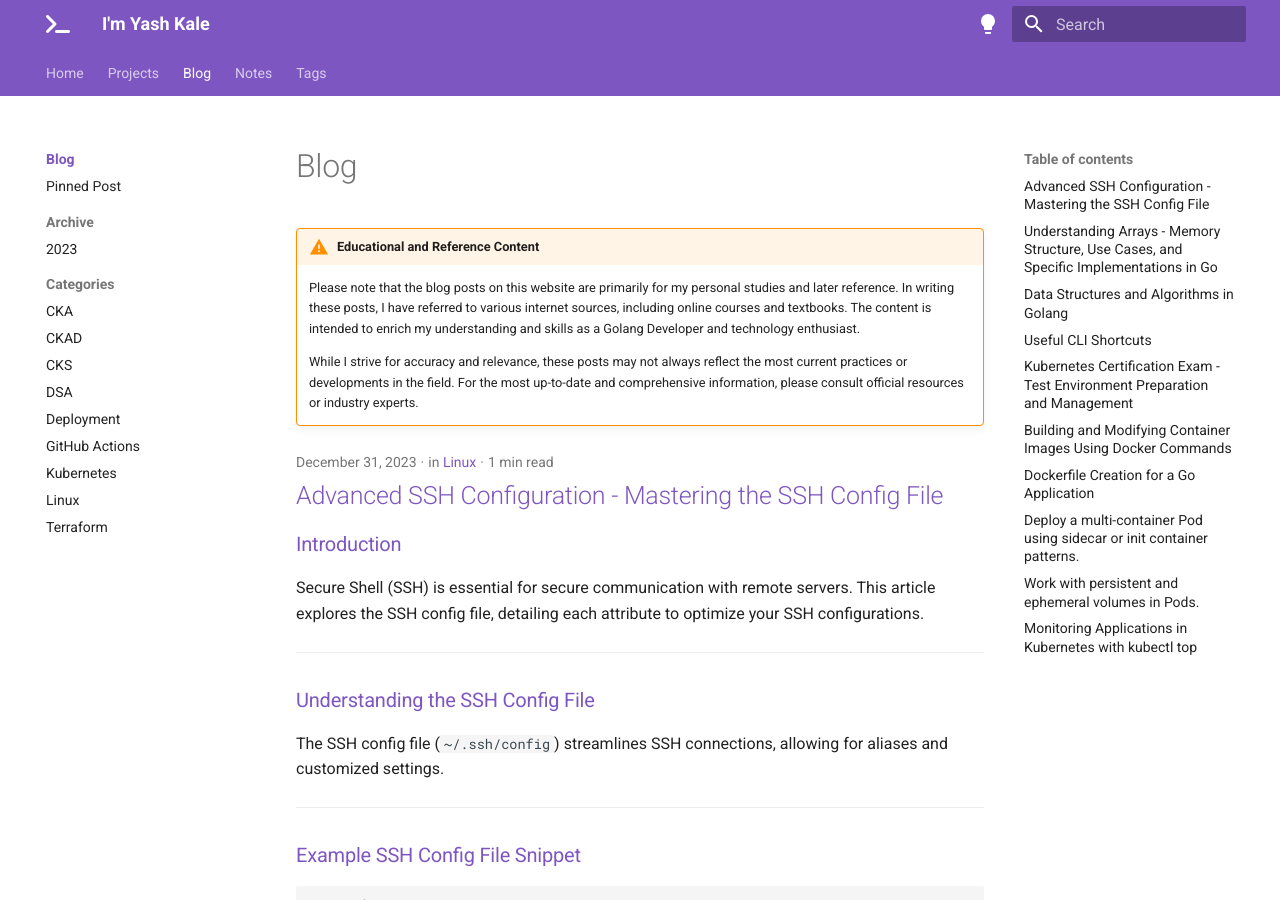
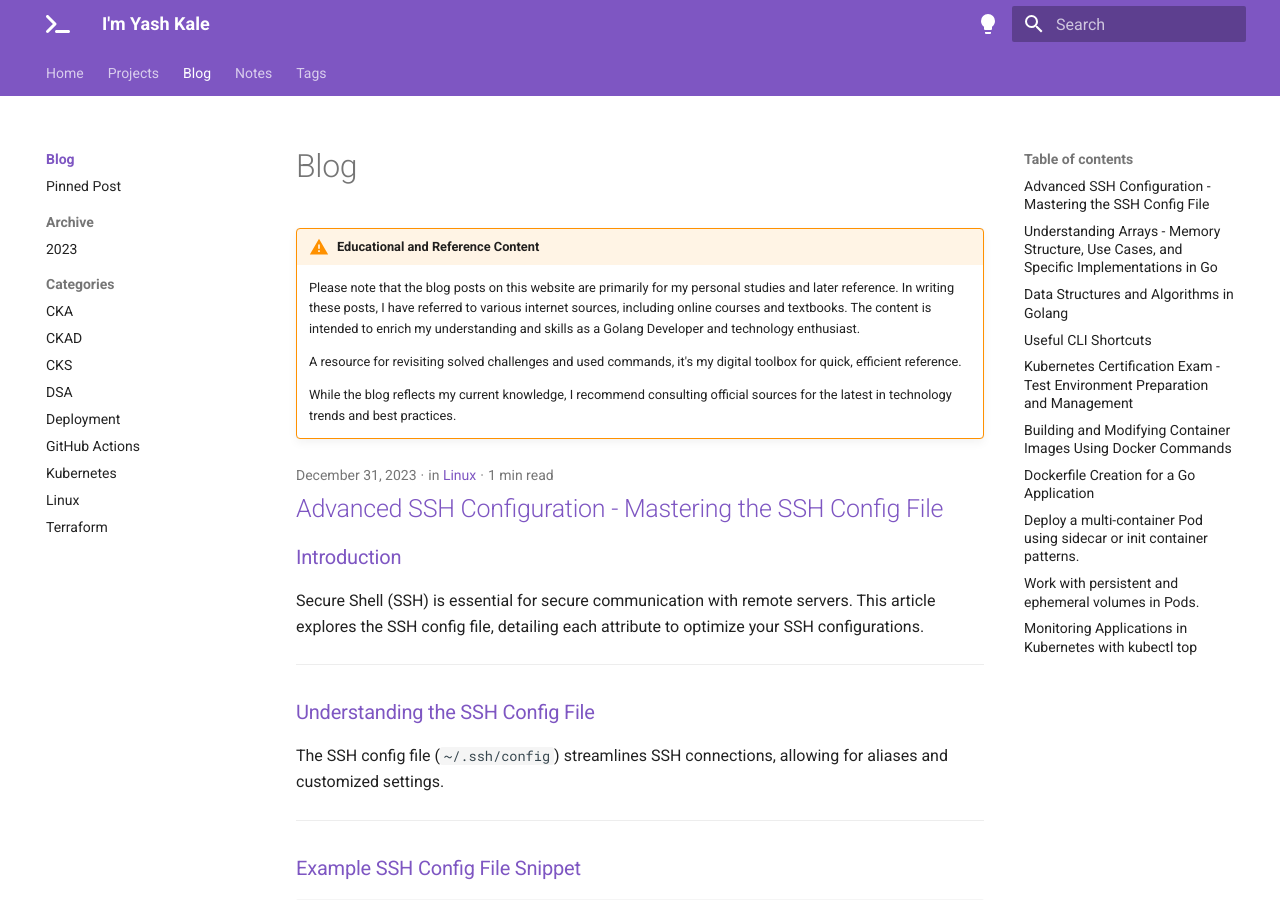
Before and after one commit to imyashkale/portfolio, an MkDocs documentation site: the page built from docs/blog/index.md, in a window 1280 px wide and 900 px high. Built offline with MkDocs 1.6.1 and Material for MkDocs 9.7.7, drawn with Linux system fonts in a browser that asks for light colours.

Commit message:
Blog Admonitions Updated

```diff
--- a/docs/blog/index.md
+++ b/docs/blog/index.md
@@ -3,4 +3,6 @@
 !!! warning "Educational and Reference Content"
     Please note that the blog posts on this website are primarily for my personal studies and later reference. In writing these posts, I have referred to various internet sources, including online courses and textbooks. The content is intended to enrich my understanding and skills as a Golang Developer and technology enthusiast.
 
-    While I strive for accuracy and relevance, these posts may not always reflect the most current practices or developments in the field. For the most up-to-date and comprehensive information, please consult official resources or industry experts.
+    A resource for revisiting solved challenges and used commands, it's my digital toolbox for quick, efficient reference.
+
+    While the blog reflects my current knowledge, I recommend consulting official sources for the latest in technology trends and best practices.
```
